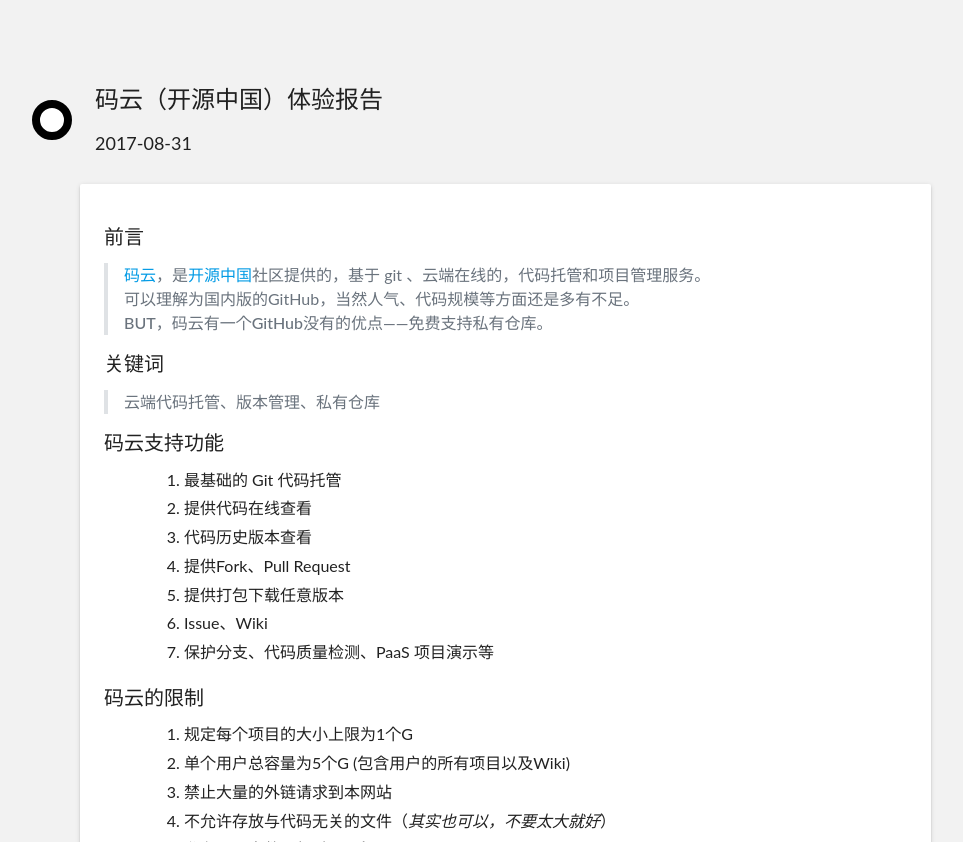
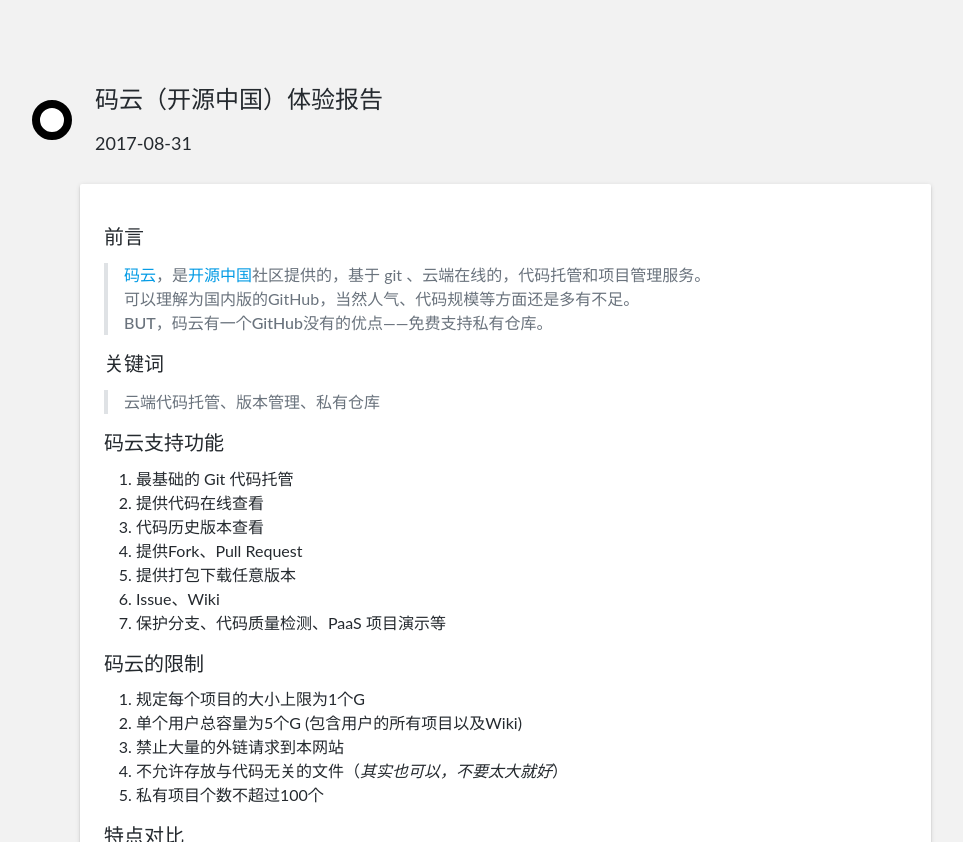
Before and after one commit to unicorn25/unicorn25.github.io, a Jekyll site: the page built from _steps/gitee-reporter.md, in a window 1280 px wide. Shown: the top 842 px of the page, without its empty margins (157-1120 px from the left). Built offline with Jekyll 4.4.1, drawn with Linux system fonts in a browser that asks for light colours; grey boxes are pictures that could not be loaded.

Commit message:
fix: update ol & ul

```diff
--- a/assets/css/main.css
+++ b/assets/css/main.css
@@ -1,5 +1,6 @@
 body {
 	font-size:16px;
+	color: #24292e;
 	font-family:'Lato',sans-serif,Helvetica;
 }
 img {
@@ -11,6 +12,11 @@
 
 ol, ul {
 	list-style: none;
+}
+ol, ul {
+	margin-top: 0px;
+	margin-bottom: 16px;
+	padding-left: 2em;
 }
 
 .item {
@@ -110,7 +116,6 @@
 	font-size: 16px;
 }
 
-
 .item blockquote{
 	border-left: 4px solid #dfe2e5;
 	padding: 0 1em;
@@ -119,19 +124,9 @@
 	margin-bottom: 16px;
 }
 
-ol, ul {
-	margin: 0 0 1.3em 2.5em;
-}
-ol li, ul li {
-	margin: 0 0 .2em 0;
-	line-height: 1.6em;
-}
-ol ol, ol ul, ul ol, ul ul {
-	margin: .1em 0 .2em 2em;
-}
-ol {
+.item ol {
 	list-style-type: decimal;
 }
-ul {
+.item ul {
 	list-style-type: disc;
 }
```
